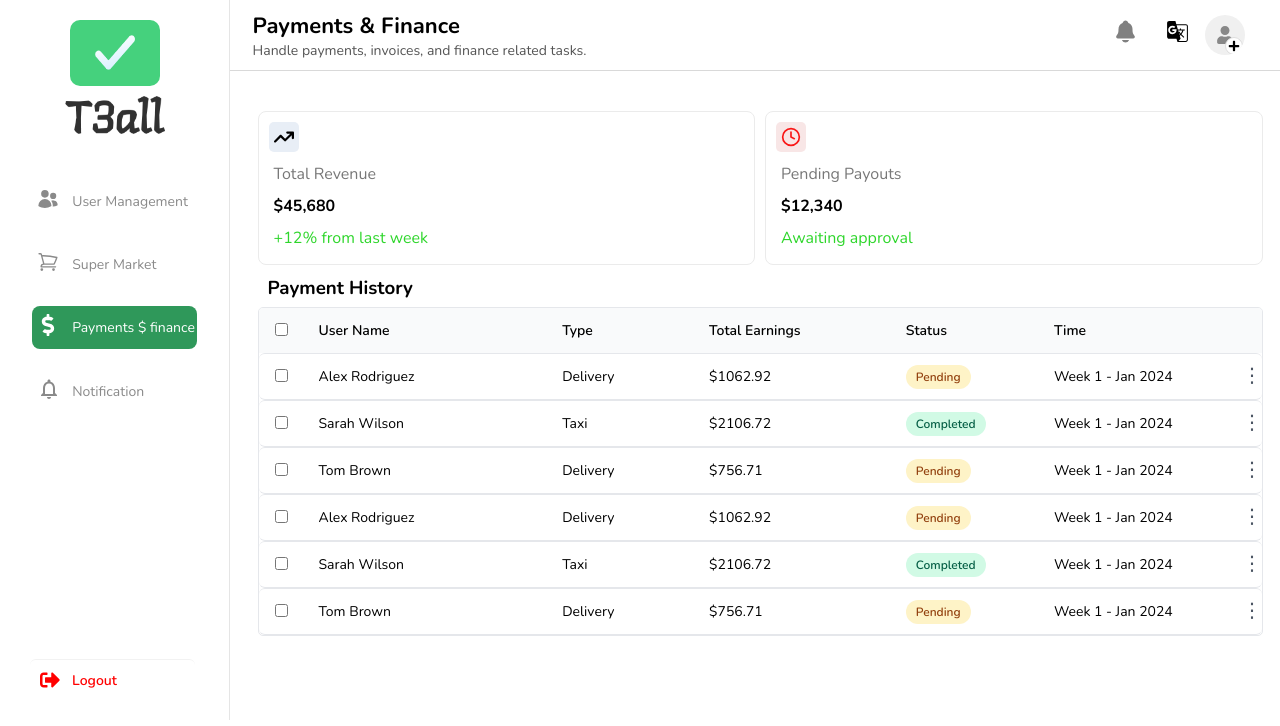
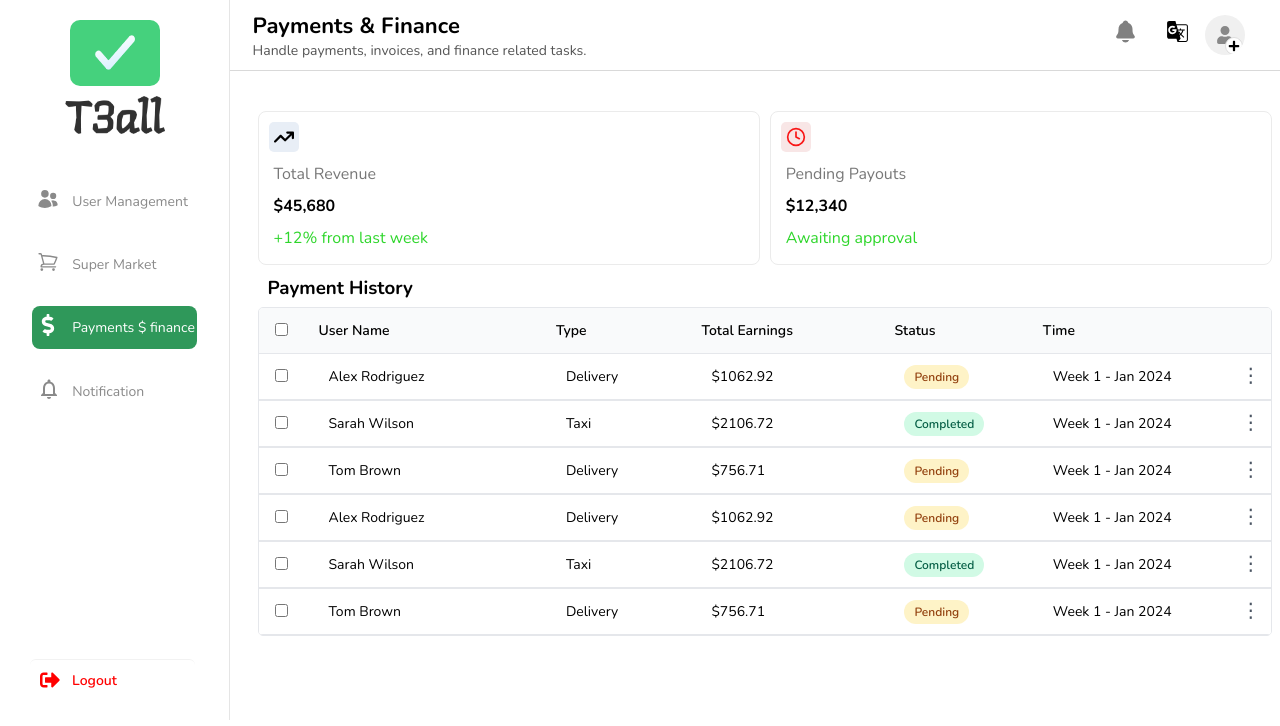
Before and after one commit to Tahanaz0/restaurant, a React (Vite) app: page /Payment-finance in a window 1280 px wide. Shown: the top 726 px of the page. Built offline with nearby package versions, Linux system fonts and the light colour scheme.

Commit message:
'bugs-fixing'

```diff
--- a/src/component/Payment-finance/payment.css
+++ b/src/component/Payment-finance/payment.css
@@ -1,6 +1,6 @@
 .payment-container{
     font-family: "Nunito", sans-serif;
-    width: 95%;
+    width: 93%;
     padding: 10px;
     margin: 10px;
 }
@@ -13,7 +13,7 @@
     align-items: center;
 }
 .payment-boxes{
-    width: 48%;
+    width: 50%;
     padding: 10px;
     /* margin: 5px; */
     border: 1px solid #EBEBEB;
--- a/src/component/Payment-finance/paymentTable.css
+++ b/src/component/Payment-finance/paymentTable.css
@@ -1,6 +1,6 @@
 
 .payment- {
-  width: 98%;
+  /* width: 100%; */
   border-radius: 5px;
   padding: 5px;
   margin: 10px;
@@ -10,7 +10,7 @@
 
 .payment-table {
   min-width: 200px;
-  width: 97%;
+  width: 100%;
   overflow-x: auto;
   border-collapse:separate;
   border: #e5e7eb 1px solid;
@@ -163,15 +163,14 @@
 
 .payment-table td {
   background: #fff;
-  padding: 10px 10px;
+  padding: 7px 20px;
   text-align: left;
   font-size: 14px;
   color: #4b5563;
   border: none;
   border-top: 1px solid #e5e7eb;
   border-bottom: 1px solid #e5e7eb;
-  vertical-align: middle;
-  overflow: visible;
+vertical-align: middle;
 
 }
 
@@ -199,16 +198,16 @@
 }
 
 .payment-table td:first-child {
-  border-top-left-radius: 6px;
-  border-bottom-left-radius: 6px;
+  /* border-top-left-radius: 6px;
+  border-bottom-left-radius: 6px; */
   width: 5%;
   padding: 12px 12px;
 }
 
-.payment-table td:last-child {
+/* .payment-table td:last-child {
   border-top-right-radius: 6px;
   border-bottom-right-radius: 6px;
-}
+} */
 
 /* Hover effect */
 .payment-table tr:hover td {
--- a/src/component/notification/notification.css
+++ b/src/component/notification/notification.css
@@ -1,6 +1,6 @@
 /* Container */
 .notif-container {
-  width: 90%;
+  width: 93%;
   max-width: 1000px;
   /* margin: 0 auto; */
   /* padding: 16px 18px; */
--- a/src/component/sidebar/sidebar.jsx
+++ b/src/component/sidebar/sidebar.jsx
@@ -71,7 +71,7 @@ const Sidebar = () => {
             onClick={handleLinkClick}
           >
             <div className="sidebar-item">
-              <div className='sidebar-icon-container'><FaDollarSign className="sidebar-icon"  size={22} /></div>
+              <div className='sidebar-icon-container'><FaDollarSign  size={22}/></div>
               <div className='sidebar-text1'>Payments $ finance</div>
             </div>
           </NavLink>
--- a/src/component/supperMarket/MarketTable.css
+++ b/src/component/supperMarket/MarketTable.css
@@ -1,9 +1,9 @@
 /* ================= Table Wrapper ================= */
 .market-table-container {
-    width: 97%;
+    width: 100%;
    border: #e5e7eb 1px solid;
    border-radius: 5px;
-    padding: 5px;
+    /* padding: 5px; */
     /* margin: 10px; */
     overflow-x: auto;
     font-family: "Nunito", sans-serif;
--- a/src/component/supperMarket/gallery.css
+++ b/src/component/supperMarket/gallery.css
@@ -1,6 +1,6 @@
 /* Upload area */
 .gallery-wrap {
-	padding: 10px;
+	/* padding: 10px; */
 	font-family: "Nunito", sans-serif;
 	width: 95%;
 	height: auto;
--- a/src/component/supperMarket/order.css
+++ b/src/component/supperMarket/order.css
@@ -4,7 +4,7 @@
     font-family: "Nunito", sans-serif;
     width: 96%;
     /* background-color: #2F985A; */
-    padding: 5px;
+    /* padding: 5px; */
     /* margin: 5px; */
 }
 
--- a/src/component/supperMarket/supperMarket.css
+++ b/src/component/supperMarket/supperMarket.css
@@ -1,5 +1,5 @@
 .support-manag {
-	width: 95%;
+	width: 93%;
 	padding: 10px;
 	margin: 10px;
 }
@@ -121,7 +121,7 @@
     justify-content: space-between;
     align-items: center;
 	margin-bottom: 10px;
-    width: 96%;
+    width: 100%;
 }
 
 .support-management {
```
